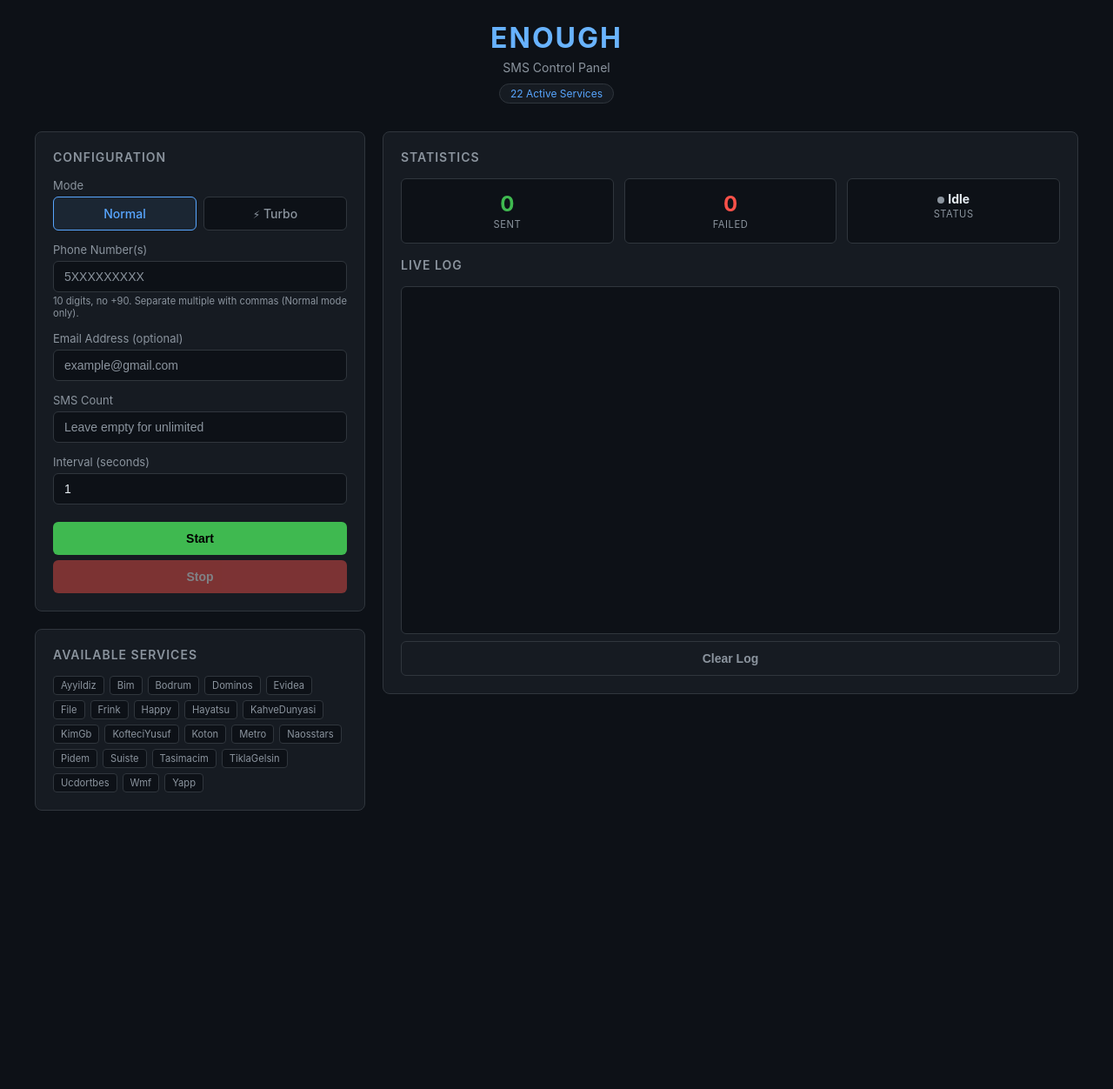
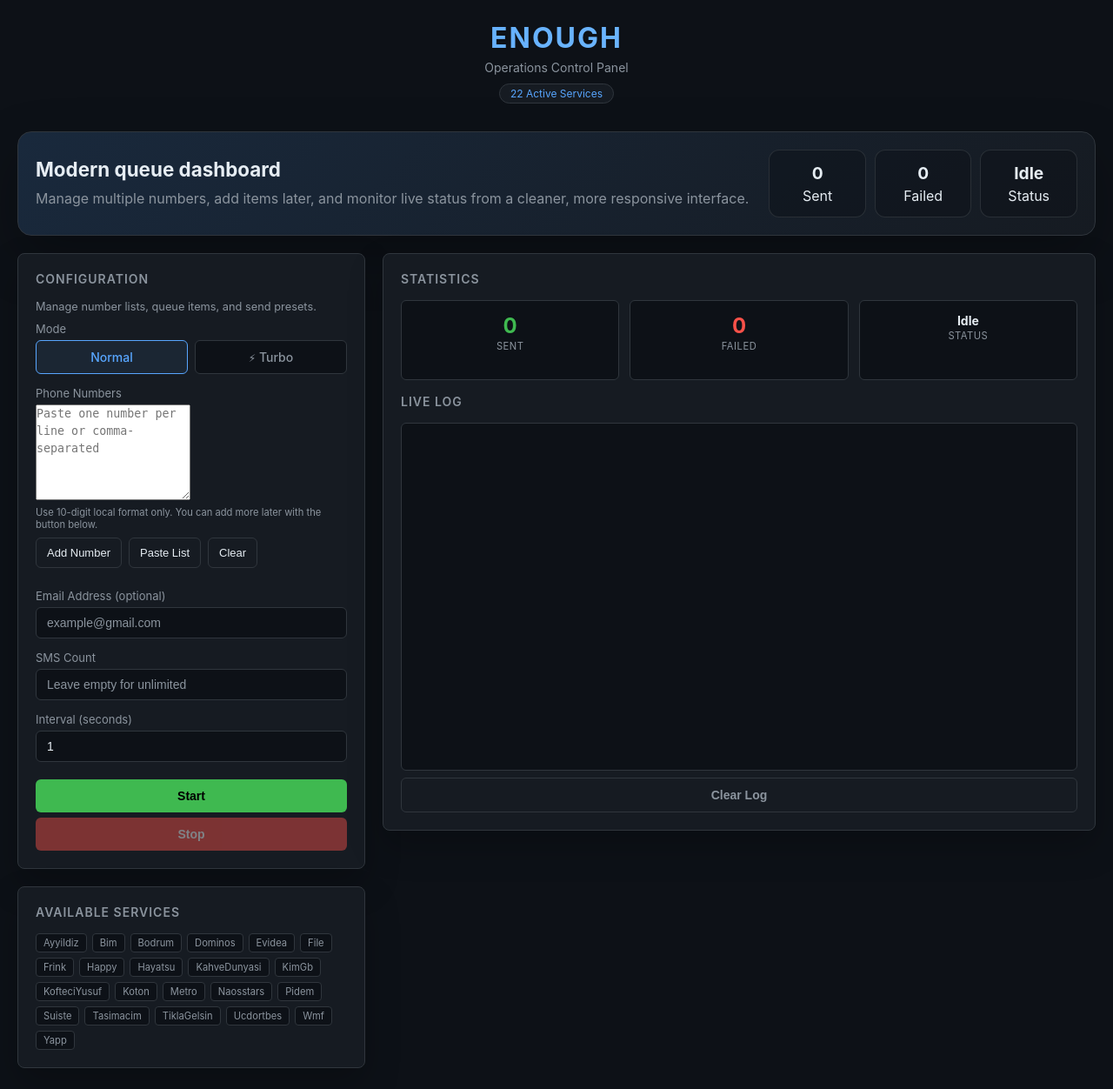
Before and after one commit to byadems/Tests, a Flask app: page / in a window 1280 px wide. Shown: the whole page at 87% size. Before the commit the page ends 932 px from the top, so only its background shows below. Run offline with Flask 3, Linux system fonts and the light colour scheme; data that the repository does not hold is empty.

Commit message:
Modernize the operations dashboard and enhance user experience
Update `templates/index.html` to introduce a new hero section, revamp the layout with adjusted grid columns and max-width, add new CSS classes for toolbars, ghost buttons, list inputs, chips, panel subtitles, and a hero grid, and modify the page title from "SMS Control Panel" to "Operations Control Panel".

Replit-Commit-Author: Agent
Replit-Commit-Session-Id: 145d1921-678d-4a17-af70-bca68e494d0d
Replit-Commit-Checkpoint-Type: full_checkpoint
Replit-Commit-Event-Id: 20ccaf2e-2539-4562-b107-1f218905220c
Replit-Commit-Screenshot-Url: https://storage.googleapis.com/screenshot-production-us-central1/d858c823-710b-4827-aba7-989d182978bd/145d1921-678d-4a17-af70-bca68e494d0d/l0vJqKW
Replit-Helium-Checkpoint-Created: true

```diff
--- a/templates/index.html
+++ b/templates/index.html
@@ -62,9 +62,9 @@
 
     .layout {
       display: grid;
-      grid-template-columns: 380px 1fr;
+      grid-template-columns: 400px 1fr;
       gap: 20px;
-      max-width: 1200px;
+      max-width: 1240px;
       margin: 0 auto;
     }
 
@@ -77,6 +77,7 @@
       border: 1px solid var(--border);
       border-radius: var(--radius);
       padding: 20px;
+      box-shadow: 0 18px 40px rgba(0, 0, 0, 0.22);
     }
 
     .card h2 {
@@ -90,6 +91,61 @@
 
     .form-group {
       margin-bottom: 14px;
+    }
+
+    .toolbar {
+      display: flex;
+      gap: 8px;
+      flex-wrap: wrap;
+      margin-top: 8px;
+    }
+
+    .ghost-btn {
+      border: 1px solid var(--border);
+      background: transparent;
+      color: var(--text);
+      padding: 9px 12px;
+      border-radius: 6px;
+      cursor: pointer;
+      font-size: 0.8125rem;
+    }
+
+    .ghost-btn:hover {
+      border-color: var(--accent);
+      color: var(--accent);
+    }
+
+    .list-input {
+      min-height: 110px;
+      resize: vertical;
+      line-height: 1.5;
+    }
+
+    .chips {
+      display: flex;
+      flex-wrap: wrap;
+      gap: 8px;
+      margin-top: 10px;
+    }
+
+    .chip {
+      display: inline-flex;
+      align-items: center;
+      gap: 8px;
+      background: rgba(88, 166, 255, 0.12);
+      border: 1px solid rgba(88, 166, 255, 0.25);
+      color: var(--text);
+      border-radius: 999px;
+      padding: 7px 10px;
+      font-size: 0.78rem;
+    }
+
+    .chip button {
+      border: none;
+      background: transparent;
+      color: var(--muted);
+      cursor: pointer;
+      font-size: 0.9rem;
     }
 
     label {
@@ -185,6 +241,7 @@
       border-radius: 6px;
       padding: 14px;
       text-align: center;
+      min-height: 92px;
     }
 
     .stat-box .val {
@@ -260,6 +317,63 @@
       margin-top: 3px;
     }
 
+    .panel-subtitle {
+      color: var(--muted);
+      font-size: 0.8rem;
+      margin-bottom: 10px;
+    }
+
+    .hero {
+      max-width: 1240px;
+      margin: 0 auto 20px;
+      padding: 20px;
+      border: 1px solid var(--border);
+      border-radius: 16px;
+      background: linear-gradient(135deg, rgba(88,166,255,0.16), rgba(22,27,34,0.96));
+      box-shadow: 0 24px 60px rgba(0, 0, 0, 0.25);
+    }
+
+    .hero-grid {
+      display: grid;
+      grid-template-columns: 1.4fr 0.6fr;
+      gap: 16px;
+      align-items: center;
+    }
+
+    @media (max-width: 800px) {
+      .hero-grid { grid-template-columns: 1fr; }
+    }
+
+    .hero h2 {
+      font-size: 1.4rem;
+      margin-bottom: 8px;
+    }
+
+    .hero p {
+      color: var(--muted);
+      line-height: 1.6;
+    }
+
+    .hero-stats {
+      display: grid;
+      grid-template-columns: repeat(3, 1fr);
+      gap: 10px;
+    }
+
+    .hero-stat {
+      background: rgba(13, 17, 23, 0.45);
+      border: 1px solid rgba(48, 54, 61, 0.8);
+      border-radius: 12px;
+      padding: 14px;
+      text-align: center;
+    }
+
+    .hero-stat strong {
+      display: block;
+      font-size: 1.2rem;
+      margin-bottom: 4px;
+    }
+
     .status-dot {
       display: inline-block;
       width: 8px;
@@ -283,14 +397,29 @@
 <body>
   <header>
     <h1>ENOUGH</h1>
-    <p>SMS Control Panel</p>
+    <p>Operations Control Panel</p>
     <span class="badge">{{ service_count }} Active Services</span>
   </header>
+
+  <section class="hero">
+    <div class="hero-grid">
+      <div>
+        <h2>Modern queue dashboard</h2>
+        <p>Manage multiple numbers, add items later, and monitor live status from a cleaner, more responsive interface.</p>
+      </div>
+      <div class="hero-stats">
+        <div class="hero-stat"><strong id="hero-sent">0</strong><span>Sent</span></div>
+        <div class="hero-stat"><strong id="hero-failed">0</strong><span>Failed</span></div>
+        <div class="hero-stat"><strong id="hero-status">Idle</strong><span>Status</span></div>
+      </div>
+    </div>
+  </section>
 
   <div class="layout">
     <div>
       <div class="card">
         <h2>Configuration</h2>
+        <p class="panel-subtitle">Manage number lists, queue items, and send presets.</p>
 
         <div class="form-group">
           <label>Mode</label>
@@ -301,9 +430,15 @@
         </div>
 
         <div class="form-group">
-          <label>Phone Number(s)</label>
-          <input type="text" id="phone" placeholder="5XXXXXXXXX" />
-          <p class="hint">10 digits, no +90. Separate multiple with commas (Normal mode only).</p>
+          <label>Phone Numbers</label>
+          <textarea class="list-input" id="phone-list" placeholder="Paste one number per line or comma-separated"></textarea>
+          <p class="hint">Use 10-digit local format only. You can add more later with the button below.</p>
+          <div class="toolbar">
+            <button class="ghost-btn" type="button" onclick="addInlineNumber()">Add Number</button>
+            <button class="ghost-btn" type="button" onclick="importClipboard()">Paste List</button>
+            <button class="ghost-btn" type="button" onclick="clearNumbers()">Clear</button>
+          </div>
+          <div class="chips" id="number-chips"></div>
         </div>
 
         <div class="form-group">
@@ -367,12 +502,66 @@
   <script>
     let mode = "normal";
     let evtSource = null;
+    let numbers = [];
 
     function setMode(m) {
       mode = m;
       document.getElementById("btn-normal").classList.toggle("active", m === "normal");
       document.getElementById("btn-turbo").classList.toggle("active", m === "turbo");
       document.getElementById("normal-options").style.display = m === "normal" ? "block" : "none";
+    }
+
+    function renderChips() {
+      const box = document.getElementById("number-chips");
+      box.innerHTML = numbers.map((n, i) => `<span class="chip">${escapeHtml(n)}<button type="button" onclick="removeNumber(${i})">×</button></span>`).join("");
+      document.getElementById("phone-list").value = numbers.join("\n");
+    }
+
+    function parseNumbers(raw) {
+      return raw
+        .split(/[\n,]+/)
+        .map(v => v.trim())
+        .filter(Boolean);
+    }
+
+    function syncNumbersFromTextarea() {
+      numbers = parseNumbers(document.getElementById("phone-list").value);
+      renderChips();
+    }
+
+    function addInlineNumber() {
+      const value = prompt("Enter a phone number (10 digits):", "");
+      if (!value) return;
+      const clean = value.replace(/\s+/g, "");
+      if (!/^\d{10}$/.test(clean)) {
+        showError("Phone numbers must be 10 digits.");
+        return;
+      }
+      hideError();
+      if (!numbers.includes(clean)) numbers.push(clean);
+      renderChips();
+    }
+
+    async function importClipboard() {
+      try {
+        const text = await navigator.clipboard.readText();
+        const items = parseNumbers(text).filter(v => /^\d{10}$/.test(v));
+        numbers = [...new Set([...numbers, ...items])];
+        renderChips();
+        hideError();
+      } catch {
+        showError("Clipboard access was blocked.");
+      }
+    }
+
+    function removeNumber(index) {
+      numbers.splice(index, 1);
+      renderChips();
+    }
+
+    function clearNumbers() {
+      numbers = [];
+      renderChips();
     }
 
     function showError(msg) {
@@ -407,12 +596,16 @@
       document.getElementById("btn-stop").disabled = !running;
       const dot = document.getElementById("dot");
       const statusEl = document.getElementById("stat-status");
+      const heroStatus = document.getElementById("hero-status");
+      if (!dot || !statusEl || !heroStatus) return;
       if (running) {
         dot.className = "status-dot running";
-        statusEl.innerHTML = '<span class="status-dot running"></span>Running';
+        statusEl.textContent = "Running";
+        heroStatus.textContent = "Running";
       } else {
         dot.className = "status-dot";
-        statusEl.innerHTML = '<span class="status-dot"></span>Idle';
+        statusEl.textContent = "Idle";
+        heroStatus.textContent = "Idle";
       }
     }
 
@@ -438,7 +631,8 @@
 
     async function startSend() {
       hideError();
-      const phone = document.getElementById("phone").value.trim();
+      syncNumbersFromTextarea();
+      const phone = numbers.join(",");
       const mail = document.getElementById("mail").value.trim();
       const count = document.getElementById("count") ? document.getElementById("count").value.trim() : "";
       const interval = document.getElementById("interval") ? document.getElementById("interval").value.trim() : "1";
@@ -465,6 +659,7 @@
 
     startStatsPolling();
     startSSE();
+    renderChips();
   </script>
 </body>
 </html>
```
